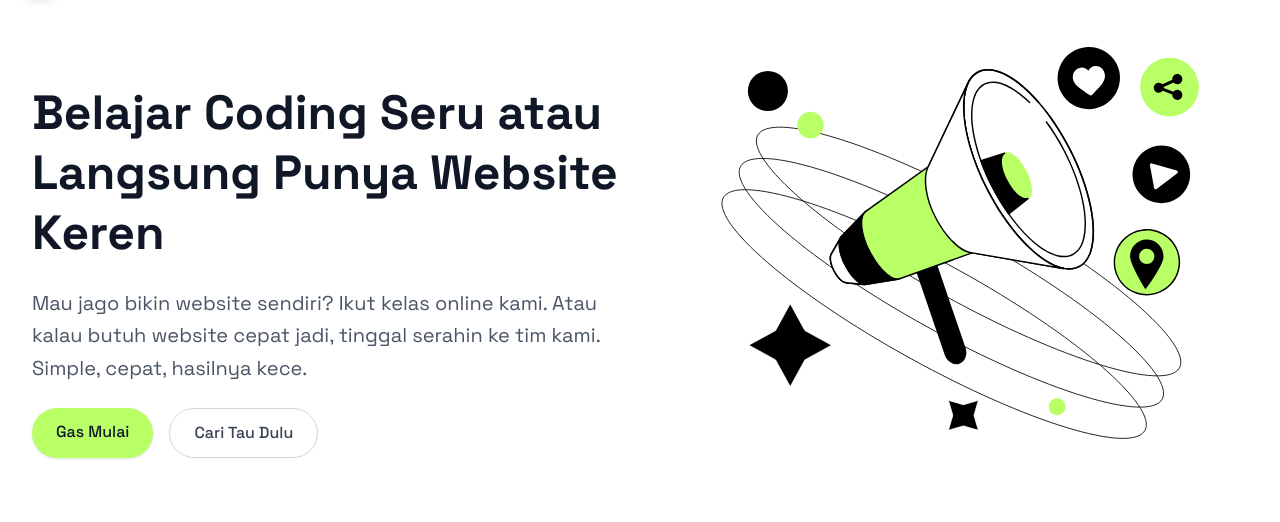
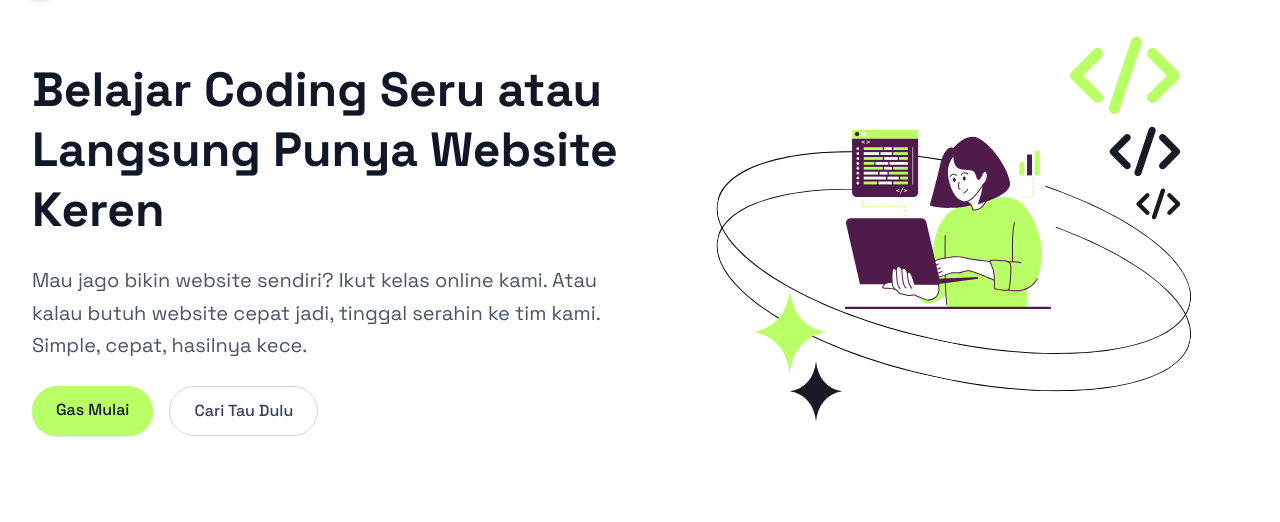
Before and after one commit to nan022/kritme.id, a website: page src/index.html in a window 1280 px wide. Shown: the part 61-583 px from the top of the page. Drawn offline with nearby package versions, Linux system fonts and the light colour scheme.

Commit message:
portofolio update

```diff
--- a/src/index.html
+++ b/src/index.html
@@ -68,7 +68,7 @@
                     </div>
                     <!-- Image -->
                     <div class="flex-1">
-                        <img src="./assets/image/hero.svg" alt="Hero Illustration" class="w-full max-w-md mx-auto lg:max-w-lg animate-float">
+                        <img src="./assets/image/Illustration2.svg" alt="Hero Illustration" class="w-full max-w-md mx-auto lg:max-w-lg animate-float">
                     </div>
                 </div>
             </div>
```
Also changed, not shown: src/assets/image/Illustration2.svg (added).
